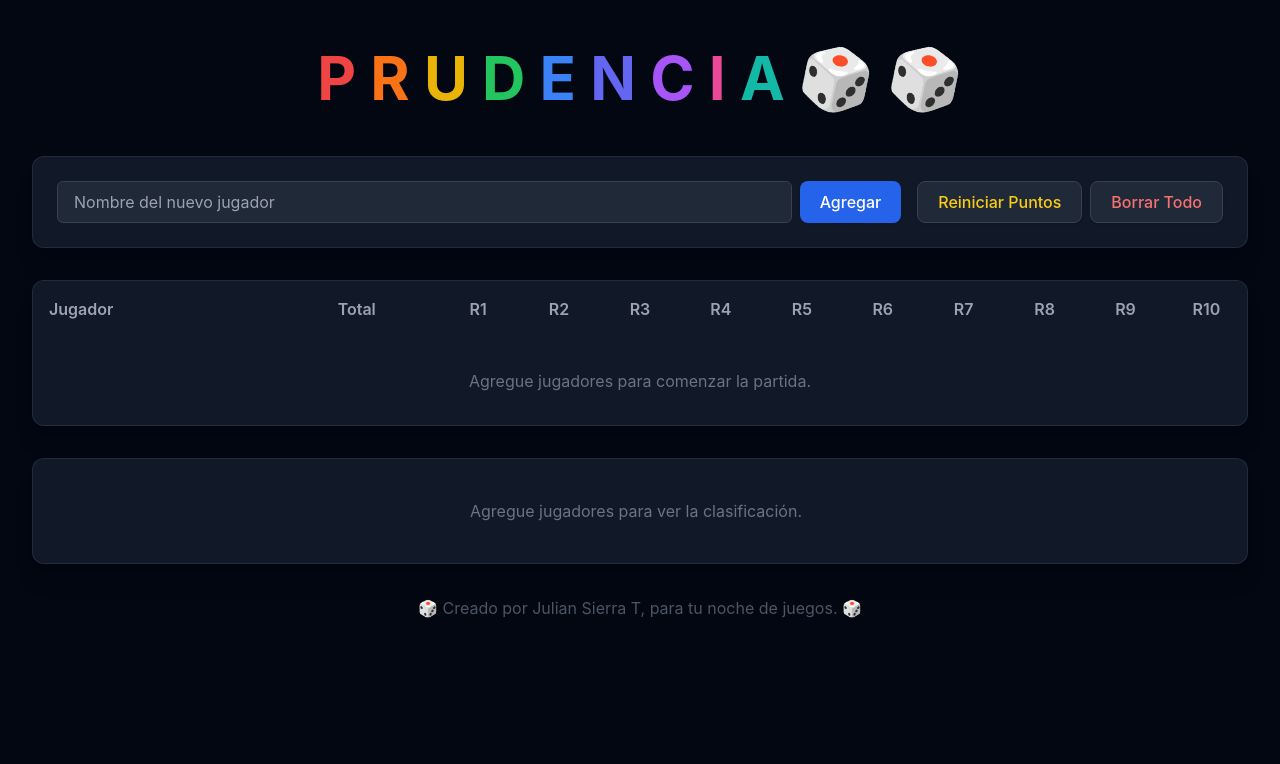
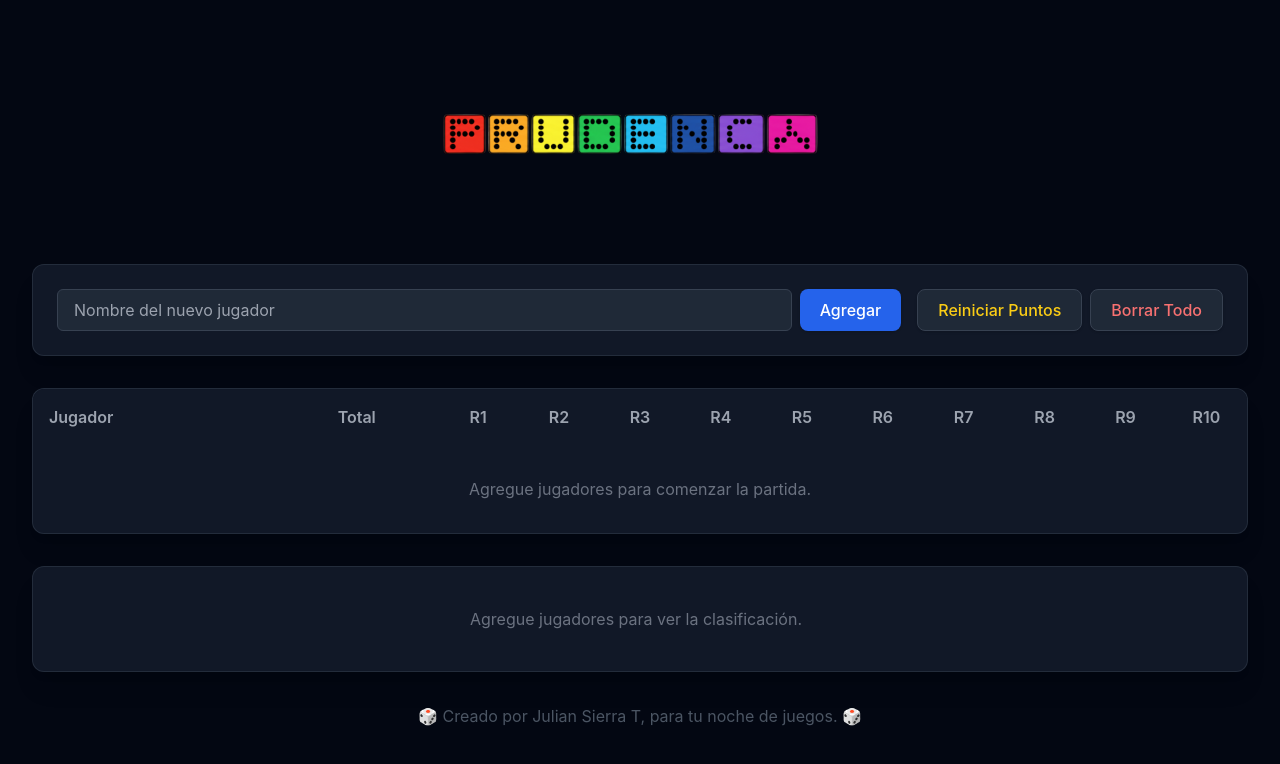
Before and after one commit to jsierrat982/prudencia-game, a plain HTML site: page index.html in a window 1280 px wide. Drawn offline with nearby package versions, Linux system fonts and the light colour scheme.

Commit message:
Update index.html

```diff
--- a/index.html
+++ b/index.html
@@ -86,20 +86,9 @@
 
     <div class="container mx-auto p-4 md:p-8">
 
-        <!-- Título principal (Se mantiene, los colores resaltan bien sobre oscuro) -->
-        <h1 class="text-4xl md:text-6xl font-bold text-center mb-8 py-4">
-            <span class="text-red-500">P</span>
-            <span class="text-orange-500">R</span>
-            <span class="text-yellow-500">U</span>
-            <span class="text-green-500">D</span>
-            <span class="text-blue-500">E</span>
-            <span class="text-indigo-500">N</span>
-            <span class="text-purple-500">C</span>
-            <span class="text-pink-500">I</span>
-            <span class="text-teal-500">A</span>
-            <span class="inline-block transform rotate-12">🎲</span>
-			<span class="inline-block transform rotate-12">🎲</span>
-        </h1>
+       <div class="flex justify-center mb-8 py-4">
+    <img src="prudencia.png" alt="Prudencia" class="max-w-[90%] md:max-w-2xl h-auto object-contain">
+</div>
 
 
         <!-- Panel de Controles -->
@@ -614,4 +603,5 @@
     </script>
 
 </body>
+
 </html>
```
